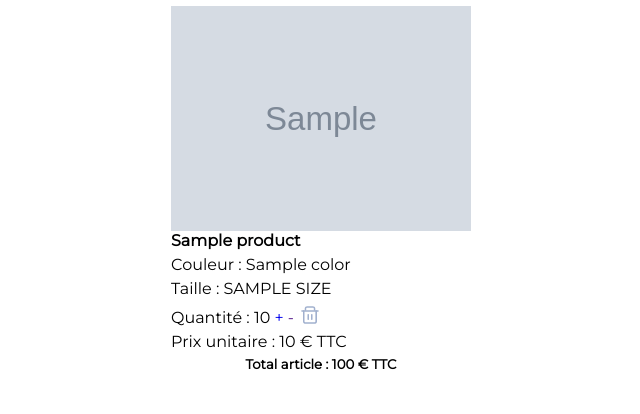
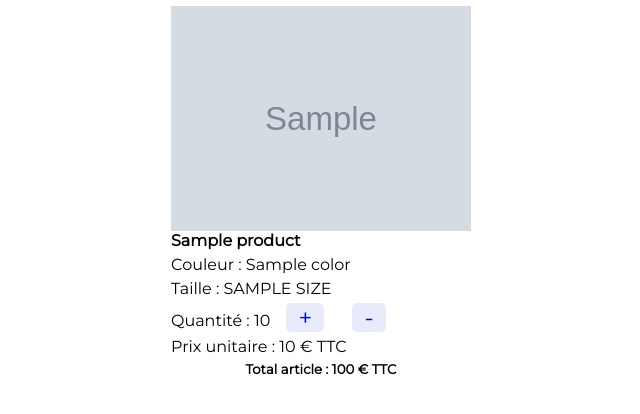
Before and after one commit to chichi66000/boutique_symfony, a Symfony app: template templates/cart/index.html.twig in a window 1280 px wide. Shown: the part 236-650 px from the top of the page, without its empty margins (31-671 px from the left). Run offline with Twig, Linux system fonts and the light colour scheme; the template is opened without the code that fills it: most values are stand-ins (such as "Sample title", 1, 10 or a date in 2020); grey boxes marked "Sample" are stand-in pictures; some libraries are stand-ins or nearby versions.

Commit message:
remove product from cart ok

```diff
--- a/public/css/cartstyle.css
+++ b/public/css/cartstyle.css
@@ -99,3 +99,10 @@
 .cartProductsWrapper {
     width: 20em;
 }
+.btn_remove_cart, .btn_add_cart {
+    padding: 0 0.5em;
+    background: #e8ebfa;
+    font-size: 1.5em;
+    margin: 0 0.5em;
+    border-radius: 5px;
+}
--- a/templates/cart/index.html.twig
+++ b/templates/cart/index.html.twig
@@ -46,10 +46,10 @@
 
                                 <span class="textUpper">{{item.quantity}} </span>
                                 <a href="{{path('app.cart.add', {'id': item.product.id})}}" class="btn_add_cart">+</a>
-                                <a href="" class="btn_remove_cart">-</a>
-                                <a href="path('app.cart.remove')" type="submit" name="delete" >
-                                <img class="cartProductsSvgDelete" src="{{asset('/img/trash.svg')}}" alt="Supprimer">
-                            </a>
+                                <a href="{{path('app.cart.remove', {'id': item.product.id})}}" class="btn_remove_cart">-</a>
+                                {# <a href="path('app.cart.delete')" class="btn_delete_cart" >
+                                    <img class="cartProductsSvgDelete" src="{{asset('/img/trash.svg')}}" alt="Supprimer">
+                                </a> #}
                             </p>
 
                             <p>Prix unitaire : <span class="textUpper">{{item.product.price}} € TTC</span></p>
```
Also changed, not shown: src/Controller/CartController.php (+44 -1 lines).
